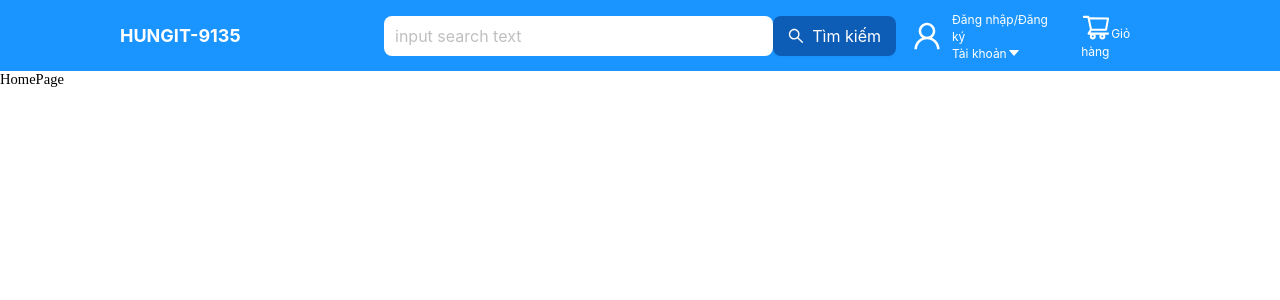
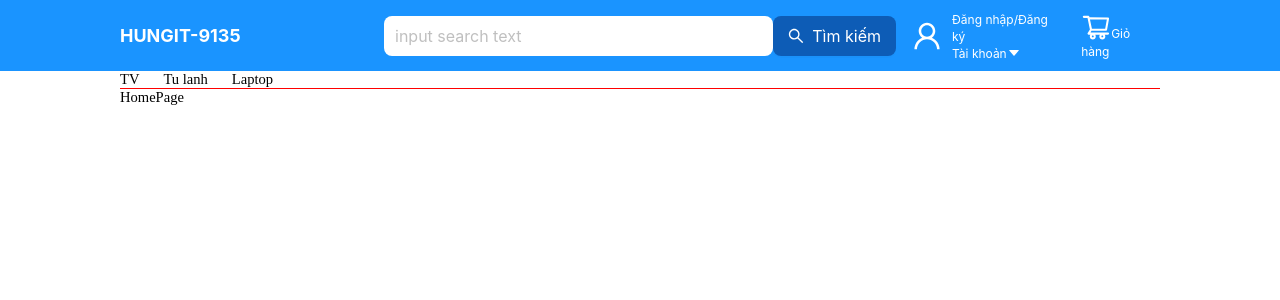
Before and after one commit to TuMinhHung0778/MERN-STACK-ecommerce, a React (Create React App) app: page / in a window 1280 px wide. Shown: the top 300 px of the page. Built offline with nearby package versions, Linux system fonts and the light colour scheme.

Commit message:
#5 Phân chia thành các component nhỏ để tái xử dụng

```diff
--- /dev/null
+++ b/src/components/ButtonComponent/ButtonComponent.jsx
@@ -0,0 +1,16 @@
+import { Button } from "antd"
+
+const ButtonComponent = ({ size, styleButton, styleTextButton, textButton, ...rests}) => {
+  return (
+    (
+        <Button
+        size={size}
+        style={styleButton}
+        {...rests}
+        >
+            <span style={styleTextButton}>{textButton}</span>
+        </Button>
+    )
+  )
+}
+export default ButtonComponent
--- a/src/components/ButtonInputSearch/ButtonInputSearch.jsx
+++ b/src/components/ButtonInputSearch/ButtonInputSearch.jsx
@@ -1,6 +1,8 @@
-import { Button, Input } from "antd";
+import { Button } from "antd";
 import React from "react";
 import { SearchOutlined } from "@ant-design/icons";
+import InputComponent from "../InputComponent/InputComponent";
+import ButtonComponent from "../ButtonComponent/ButtonComponent";
 
 const ButtonInputSearch = (props) => {
   const {
@@ -14,23 +16,22 @@
   } = props; // dùng để truyền vào nhiều nơi khác khi cần sử dụng lại
   return (
     <div style={{ display: "flex" }}>
-      <Input
+      <InputComponent
         size={size}
         placeholder={placeholder}
         bordered={bordered}
         style={{ background: backgroundColorInput }}
       />
-      <Button
+      <ButtonComponent
         size={size}
-        bordered={false}
-        style={{
+        styleButton={{
           background: backgroundColorButton,
           border: !bordered && "none",
         }}
         icon={<SearchOutlined style={{ color: colorButton }} />}
-      >
-        <span style={{ color: colorButton }}>{textButton}</span>
-      </Button>
+        textButton={textButton}
+        styleTextButton={{ color: colorButton }}
+      />
     </div>
   );
 };
--- /dev/null
+++ b/src/components/InputComponent/InputComponent.jsx
@@ -0,0 +1,15 @@
+import { Input } from "antd";
+import React from "react";
+
+const InputComponent = ({size, placeholder, bordered, style, ...rests}) => {
+  return (
+    <Input
+      size={size}
+      placeholder={placeholder}
+      bordered={bordered}
+      style={style}
+      {...rests}
+    />
+  );
+};
+export default InputComponent;
--- /dev/null
+++ b/src/components/TypeProduct/TypeProduct.jsx
@@ -0,0 +1,6 @@
+const TypeProduct = ({name}) => {
+  return (
+    <div>{name}</div>
+  )
+}
+export default TypeProduct
--- a/src/pages/HomePage/HomePage.jsx
+++ b/src/pages/HomePage/HomePage.jsx
@@ -1,6 +1,17 @@
+import TypeProduct from "../../components/TypeProduct/TypeProduct";
+import { WrapperTypeProduct } from "./style";
+
 const HomePage = () => {
+  const arr = ["TV", "Tu lanh", "Laptop"];
   return (
-    <div>HomePage</div>
-  )
-}
-export default HomePage
+    <div style={{ padding: "0 120px" }}>
+      <WrapperTypeProduct>
+        {arr.map((item) => {
+          return <TypeProduct name={item} key={item} />;
+        })}
+      </WrapperTypeProduct>
+      HomePage
+    </div>
+  );
+};
+export default HomePage;
--- /dev/null
+++ b/src/pages/HomePage/style.js
@@ -0,0 +1,9 @@
+import styled from 'styled-components';
+
+export const WrapperTypeProduct = styled.div`
+  display: flex;
+  align-items: center;
+  gap: 24px;
+  justify-content: flex-start;
+  border-bottom: 1px solid red;
+`;
```
